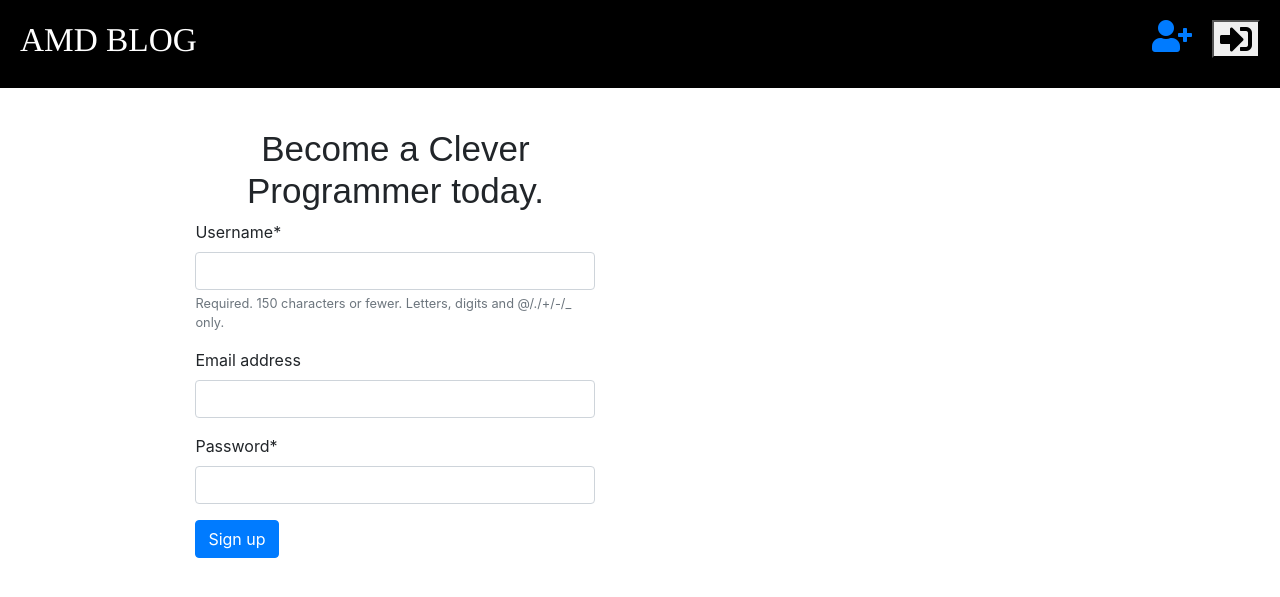
After one commit to AhmadKafi/blog_app, a Django app: page /signup/ in a window 1280 px wide. The commit adds this page. Shown: the top 597 px of the page. Run offline with Django 3.2, Linux system fonts and the light colour scheme; some libraries are stand-ins or nearby versions.

Commit message:
adding feature to add new user

```diff
--- a/blog/forms.py
+++ b/blog/forms.py
@@ -1,5 +1,13 @@
 from django import forms
 from .models import Post, Comment
+
+from django.contrib.auth.models import User
+
+from crispy_forms.helper import FormHelper
+from crispy_forms.layout import Submit #, layout, Field
+'''from crispy_froms.bootstrap import (
+    PrependedText, PrependedAppendedText, FormActions
+)'''
 
 
 class PostForm(forms.ModelForm):
@@ -13,3 +21,14 @@ class CommentForm(forms.ModelForm):
     class Meta:
         model = Comment
         fields = ('text',)
+
+
+class UserForm(forms.ModelForm):
+    password = forms.CharField(widget=forms.PasswordInput())
+    helper = FormHelper()
+    helper.form_method = 'POST'
+    helper.add_input(Submit('Sign up', 'Sign up', css_class='btn_primary'))
+
+    class Meta:
+        model = User
+        fields = ('username', 'email', 'password')
--- a/blog/static/css/blog.css
+++ b/blog/static/css/blog.css
@@ -41,12 +41,11 @@ h1, h2, h3, h4 {
 }
 .post-draft-button {
     float: right;
-    margin-right: 20px;
 
 }
-.new-post-button, .login-button{
+.new-post-button, .login-button, .signup {
     float: right;
-
+    margin-left: 20px;
 }
 .top_menu {
     float: right;
--- a/blog/templates/blog/base.html
+++ b/blog/templates/blog/base.html
@@ -39,6 +39,9 @@
             <div class="login-button">
                 <a href="accounts/login"><button class="fas fa-sign-in-alt fa-2x"></button></a>
             </div>
+            <div class="signup">
+                <a href="signup/"><i class="fas fa-user-plus fa-2x"></i></a>
+            </div>
 
         {% endif %}
 
--- /dev/null
+++ b/blog/templates/blog/signup.html
@@ -0,0 +1,22 @@
+{% extends 'blog/base.html' %}
+{% block title %}Signnup
+{% endblock title %}
+
+
+{% load crispy_forms_tags %}
+
+{% block content %}
+
+<div class="panel panel-default" style="width: 400px; margin: 0 auto;">
+    <h3 style="text-align: center; font-family: sans-serif">Become a Clever Programmer today.</h3>
+    <div class="panel-body">
+        {% crispy form %}
+    </div>
+</div>
+
+
+
+
+
+
+{% endblock content %}
--- a/blog/urls.py
+++ b/blog/urls.py
@@ -25,5 +25,7 @@ urlpatterns = [
 
     path('comment/<int:pk>/approve/', views.comment_approve, name='comment_approve'),
 
-    path('post/<int:pk>/delete', views.post_delete, name='post_delete')
+    path('post/<int:pk>/delete', views.post_delete, name='post_delete'),
+
+    path('signup/', views.signup, name='signup'),
 ]
--- a/blog/views.py
+++ b/blog/views.py
@@ -1,7 +1,11 @@
 from django.shortcuts import render, get_object_or_404, redirect
 from django.utils import timezone
-from .forms import PostForm, CommentForm
+
+from .forms import PostForm, CommentForm, UserForm
 from .models import Post, Comment
+
+from django.contrib.auth.models import User
+from django.contrib.auth import login
 
 from django.contrib.auth.decorators import login_required
 
@@ -100,3 +104,15 @@ def comment_approve(request, pk):
     comment = get_object_or_404(Comment, pk=pk)
     comment.approve()
     return redirect('post_detail', pk=comment.post.pk)
+
+
+def signup(request):
+    if request.method == 'POST':
+        form = UserForm(request.POST)
+        if form.is_valid():
+            new_user = User.objects.create_user(**form.cleaned_data)
+            login(request, new_user)
+            return redirect('/')
+    else:
+        form = UserForm()
+    return render(request, 'blog/signup.html', {'form': form})
--- a/mysite/settings.py
+++ b/mysite/settings.py
@@ -25,6 +25,8 @@ SECRET_KEY = '$n52nq#57xo&fl*x-9p-1-!(9_^ubkimo(o#y$ti$4i(=m!zfc'
 # SECURITY WARNING: don't run with debug turned on in production!
 DEBUG = True
 
+CRISPY_TEMPLATE_PACK = 'bootstrap4'
+
 ALLOWED_HOSTS = []
 
 LOGIN_REDIRECT_URL = 'post_list'
@@ -40,6 +42,7 @@ INSTALLED_APPS = [
     'django.contrib.messages',
     'django.contrib.staticfiles',
     'blog',
+    'crispy_forms',
 ]
 
 MIDDLEWARE = [
```
Also changed, not shown: requirements.txt (added, +79 -0 lines), db.sqlite3.
